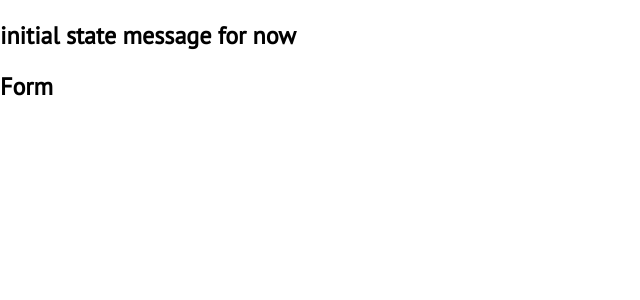
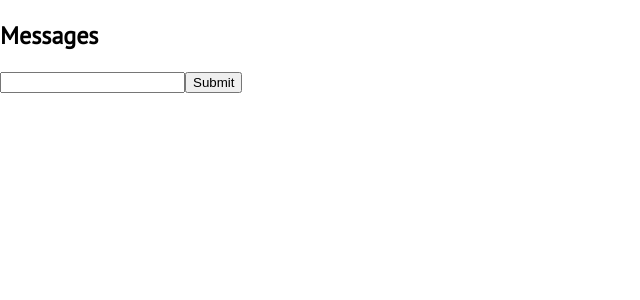
Before and after one commit to FlorianSdorra/chat-window, a React (Create React App) app: page / in a window 1280 px wide. Shown: the top 300 px of the page, without its empty margins (0-640 px from the left). Built offline with nearby package versions, Linux system fonts and the light colour scheme.

Commit message:
sending messages from form to component works

```diff
--- /dev/null
+++ b/src/actions/index.js
@@ -0,0 +1,6 @@
+export const sendMessage = payload=>{
+    return{
+        type: 'SEND_MESSAGE',
+        payload
+    };
+};
--- a/src/components/FormContainer.js
+++ b/src/components/FormContainer.js
@@ -1,8 +1,45 @@
 import React from 'react';
+import {sendMessage} from '../actions';
+import {connect} from 'react-redux';
 
+class FormContainer extends React.Component{
+    constructor(props){
+        super(props);
+        this.state = {value: ""};
 
-const FormContainer = props =>{
-    return <h2>Form</h2>
+        this.handleChange = this.handleChange.bind(this);
+        this.handleSubmit = this.handleSubmit.bind(this);
+    }
+    handleChange(event){
+        this.setState({value: event.target.value});
+    }
+    handleSubmit(event){
+        event.preventDefault();
+        this.props.sendMessage(this.state.value);
+        this.setState({value:''});
+
+    }
+
+    render(){
+        return (
+            <form onSubmit={this.handleSubmit}>
+                <label>
+                    <input
+                        type="text"
+                        value={this.state.value}
+                        onChange={this.handleChange}
+                        />
+                </label>
+                    <input
+                        type="submit"
+                        value="Submit"
+                        />
+            </form>
+        )
+    }
 }
+const mapStateToProps = state => {
+    return state
+};
 
-export default FormContainer
+export default connect(mapStateToProps, {sendMessage})(FormContainer)
--- /dev/null
+++ b/src/components/Message.js
@@ -0,0 +1,11 @@
+import React from 'react';
+
+const Message = props => {
+    return(
+        <div className="message">
+            <p>{props.message.text}</p>
+        </div>
+    );
+};
+
+export default Message;
--- a/src/components/MessagesContainer.js
+++ b/src/components/MessagesContainer.js
@@ -1,12 +1,25 @@
 import React from 'react';
-import {connect} from 'react-redux'
+import {connect} from 'react-redux';
+import Message from './Message';
+
 
 const MessagesContainer = props => {
-    return <h2>{props.message}</h2>
+    const {messages} = props;
+
+    const messagesList = messages.map(message=>{
+        return <Message key={message.timestamp} message={message}></Message>
+    });
+
+    return (
+        <div className="messages">
+            <h2>Messages</h2>
+            {messagesList}
+        </div>
+    )
 }
 
 const mapStateToProps = state => {
-    return state;
+    return {messages: state.messages}
 };
 
 export default connect(mapStateToProps)(MessagesContainer)
--- a/src/reducers/chatReducer.js
+++ b/src/reducers/chatReducer.js
@@ -1,11 +1,21 @@
 // InitialState
 
 const initialState ={
-    message: 'initial state message for now'
+    messages: []
 };
 
 // Reducer
 const chatReducer = (state = initialState, action)=>{
+    if (action.type === 'SEND_MESSAGE'){
+        const newMessage = {
+            text: action.payload,
+            timestamp: new Date().getTime()
+        };
+
+        state.messages = [...state.messages, newMessage];
+
+        return Object.assign({}, state)
+    }
     return state;
 }
 
```
